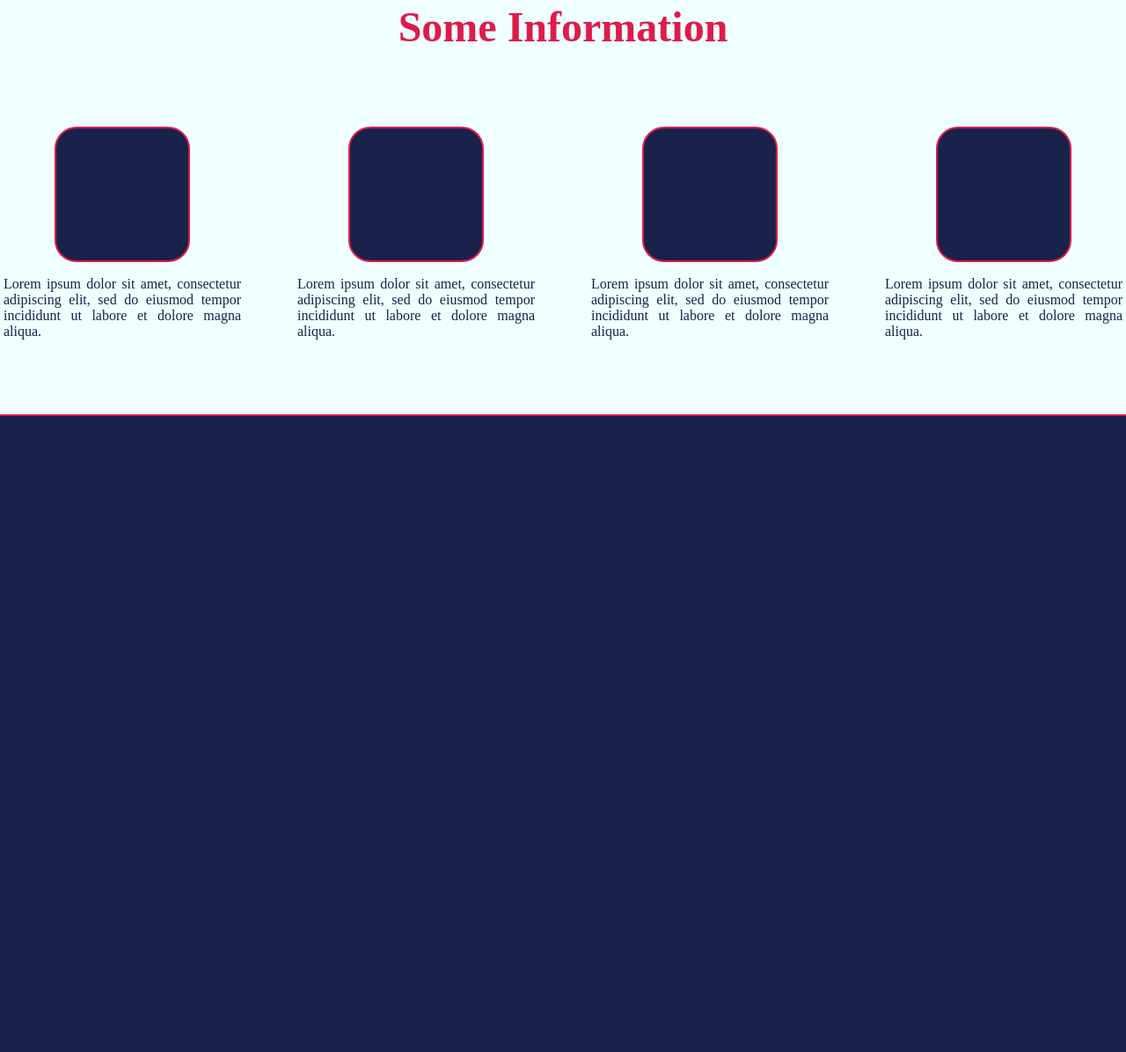
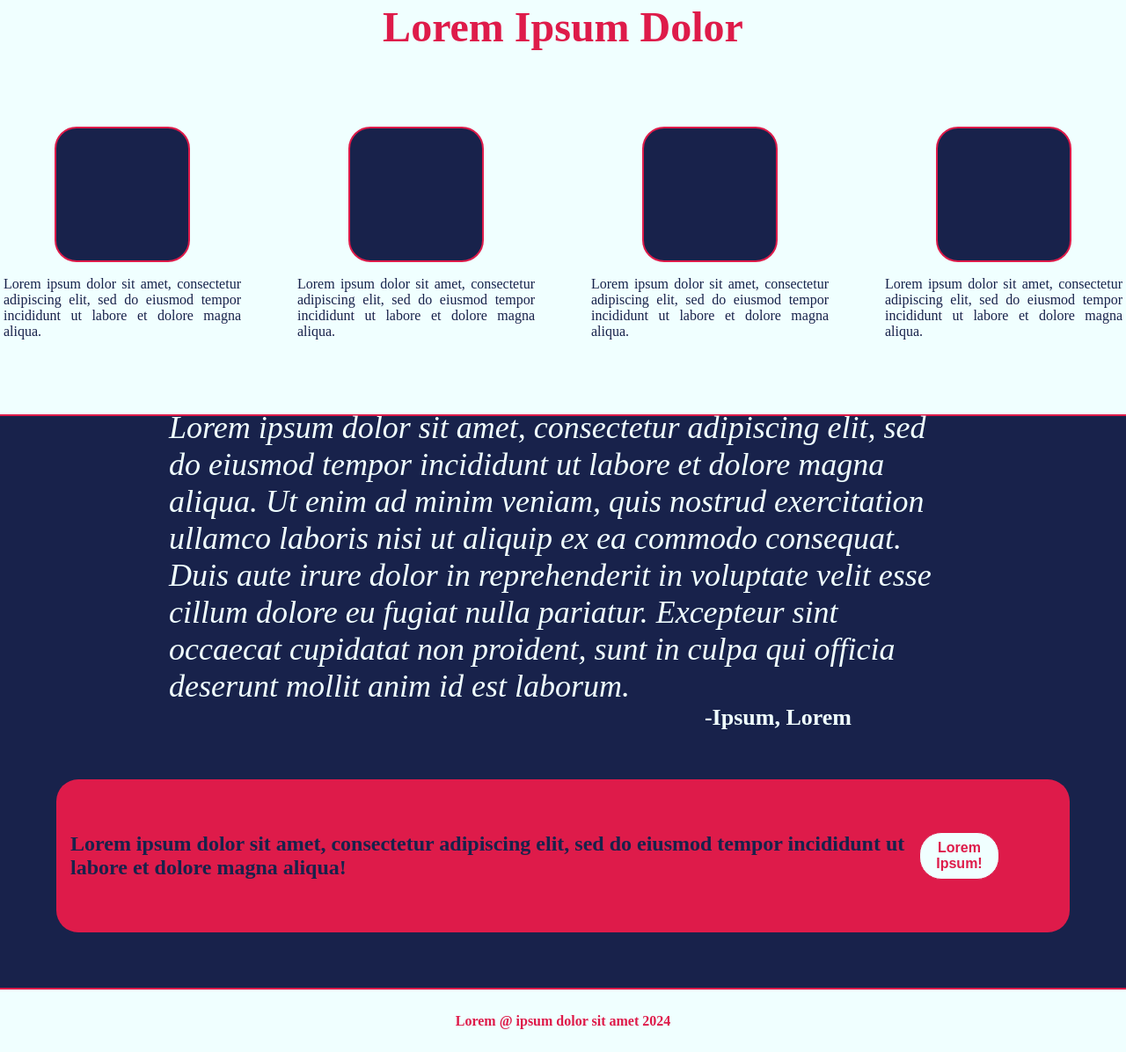
Before and after one commit to Allgnz/landing-page, a plain HTML site: page index.html in a window 1280 px wide. Shown: the part 552-1748 px from the top of the page at 88% size. Before the commit the page ends 1025 px from the top, so only its background shows below. Drawn offline with Linux system fonts and the light colour scheme.

Commit message:
Quote, call to action and footer section
Added the HTML and CSS for a quote, call to action and footer section
on the page

```diff
--- a/index.html
+++ b/index.html
@@ -11,12 +11,12 @@
 <body>
 
     <div class="header">
-        Header Logo
+        Lorem Ipsum
 
         <ul>
-            <li>link one</li>
-            <li>link two</li>
-            <li>link three</li>
+            <li>lorem</li>
+            <li>ipsum</li>
+            <li>dolor</li>
         </ul>
 
     </div>
@@ -25,7 +25,7 @@
 
         <div class="left1">
 
-            <div class="title1">This website is awesome</div>
+            <div class="title1">Lorem ipsum dolor sit amet!</div>
 
             <div class="text1">Lorem ipsum dolor sit amet, consectetur adipiscing elit, sed do eiusmod tempor incididunt
                 ut labore et dolore magna aliqua. Ut enim ad minim veniam, quis nostrud exercitation ullamco laboris
@@ -34,20 +34,20 @@
                 qui officia deserunt mollit anim id est laborum. </div>
 
             <div>
-                <button class="button1">Click Me!</button>
+                <button class="button1">Lorem Ipsum!</button>
             </div>
 
         </div>
 
         <div class="right1">
-            Image Placeholder
+            Lorem Ipsum (Image Placeholder)
         </div>
 
     </div>
 
     <div class="information">
 
-        <div class="title1">Some Information</div>
+        <div class="title1">Lorem Ipsum Dolor</div>
 
         <div class="container">
 
@@ -88,7 +88,40 @@
 
     </div>
 
+    <div class="quote-container">
+
+        <div class="quote">
+
+            <div class="textq">Lorem ipsum dolor sit amet, consectetur adipiscing elit, sed do eiusmod tempor incididunt
+                ut labore et dolore magna aliqua. Ut enim ad minim veniam, quis nostrud exercitation ullamco laboris
+                nisi ut aliquip ex ea commodo consequat. Duis aute irure dolor in reprehenderit in voluptate velit esse
+                cillum dolore eu fugiat nulla pariatur. Excepteur sint occaecat cupidatat non proident, sunt in culpa
+                qui officia deserunt mollit anim id est laborum.</div>
+            <div class="author">-Ipsum, Lorem</div>
+
+        </div>
+
     </div>
+
+    <div class="call-container">
+
+        <div class="call">
+
+            <div class="callt">Lorem ipsum dolor sit amet, consectetur adipiscing elit, sed do eiusmod tempor incididunt
+                ut labore et dolore magna aliqua!</div>
+
+            <div>
+
+                <button class="button1">Lorem Ipsum!</button>
+
+            </div>
+
+        </div>
+
+    </div>
+
+
+    <div class="footer">Lorem @ ipsum dolor sit amet 2024</div>
 
 
 </body>
--- a/style.css
+++ b/style.css
@@ -5,15 +5,15 @@ body {
 }
 
 .header {
-    background-color: #5a37c3;
-    color: #f4e022;
+    background-color: azure;
+    color: #de1b4a;
     font-size: xx-large;
     display: flex;
     justify-content: space-between;
     align-items: center;
     padding: 16px;
     margin: 0px;
-    border-bottom: 2px solid #f4e022;
+    border-bottom: 2px solid #de1b4a;
     font-weight: bold;
 }
 
@@ -76,9 +76,10 @@ ul {
     font-size: 16px;
     padding: 8px 16px;
     border-radius: 25px;
-    color: #f4e022;
-    background-color: #5a37c3;
-    border: 1px solid #f4e022;
+    color: #de1b4a;
+    background-color: azure;
+    border: 1px solid #de1b4a;
+    font-weight: bold;
 }
 
 .information {
@@ -127,3 +128,71 @@ ul {
 .text {
     color: #18224b;
 }
+
+.quote-container {
+    height: 350px;
+    width: 100%;
+    display: flex;
+    justify-content: center;
+    align-items: center;
+}
+
+.quote {
+    width: 70%;
+    display: flex;
+    flex-direction: column;
+    color: azure;
+}
+
+.textq {
+    font-size: 36px;
+    font-style: italic;
+}
+
+.author {
+    align-self: flex-end;
+    font-size: 26px;
+    padding-right: 120px;
+    font-weight: bold;
+}
+
+.call-container {
+    height: 300px;
+    width: 100%;
+    display: flex;
+    justify-content: center;
+    align-items: center;
+}
+
+.call {
+    background-color: #de1b4a;
+    flex: 1 auto;
+    margin: 64px;
+    padding: 60px 16px;
+    border-radius: 25px;
+    display: flex;
+    justify-content: space-between;
+    align-items: center;
+}
+
+.callt {
+    font-size: 24px;
+    font-weight: bold;
+    color: #18224b;
+}
+
+.call .button1 {
+    margin-right: 64px;
+}
+
+.footer {
+    background-color: azure;
+    height: 71px;
+    width: 100%;
+    display: flex;
+    justify-content: center;
+    align-items: center;
+    color: #de1b4a;
+    font-weight: bold;
+    border-top: 2px solid #de1b4a;
+}
```
